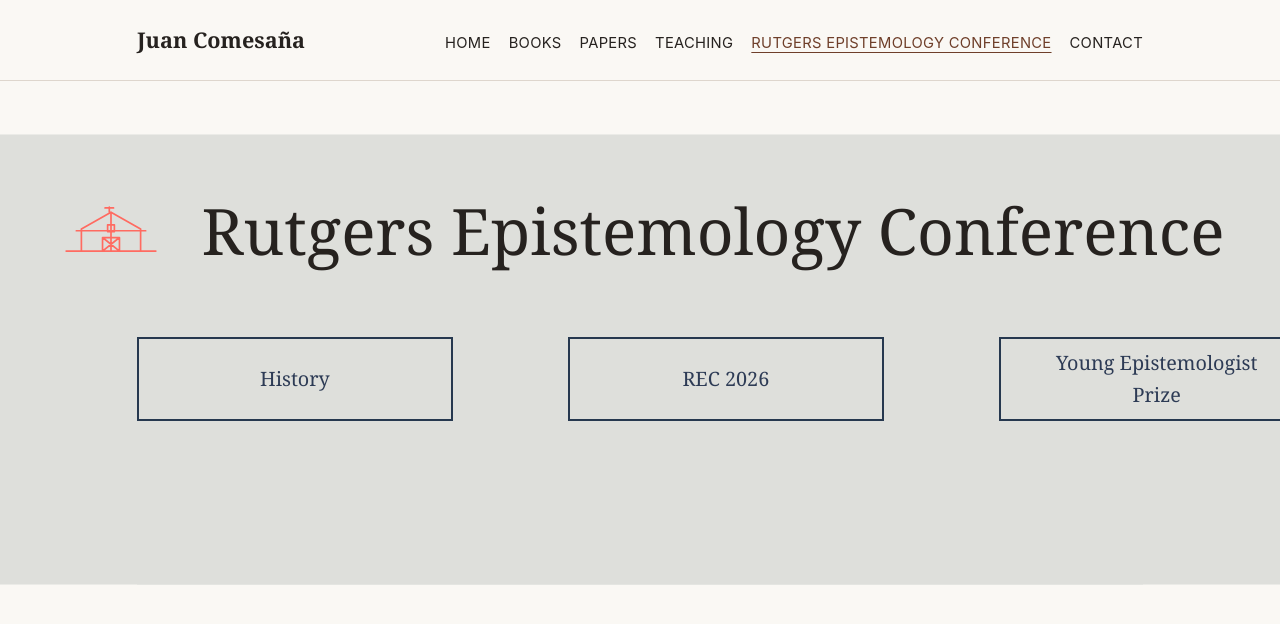
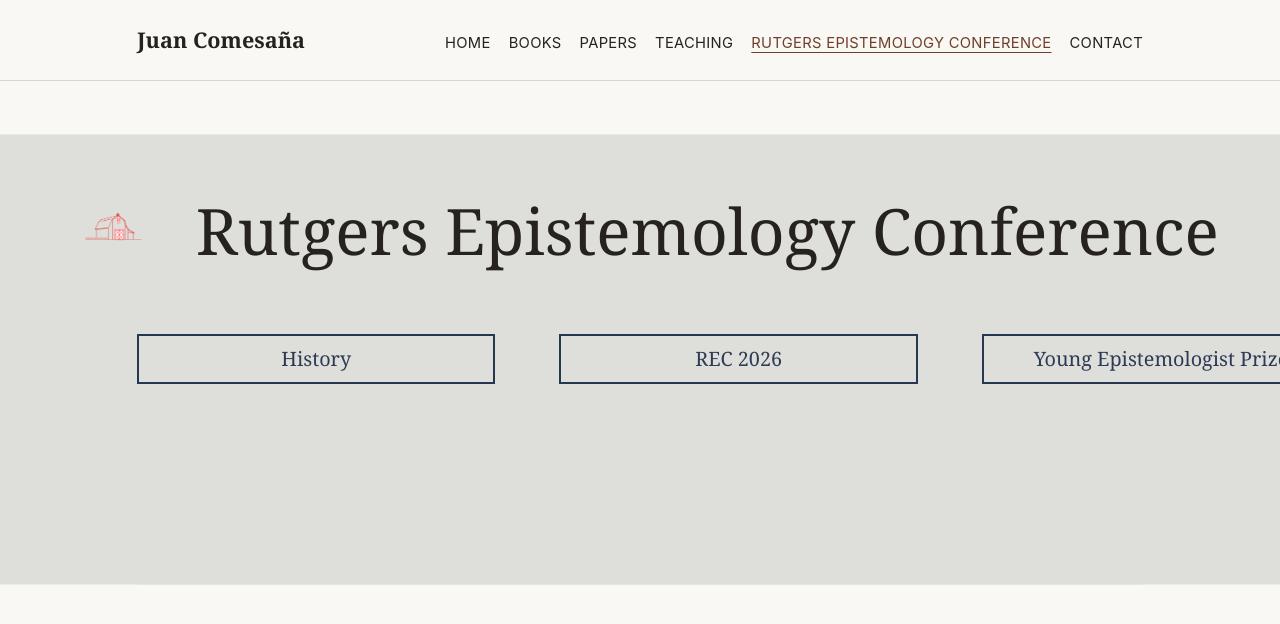
Before and after one commit to Comesana73/juancomesana.org, a Jekyll site: the page built from rec.md, in a window 1280 px wide. Shown: the top 624 px of the page. Built offline with Jekyll 4.4.1, drawn with Linux system fonts in a browser that asks for light colours.

Commit message:
Changes to REC

```diff
--- a/assets/css/site.css
+++ b/assets/css/site.css
@@ -276,35 +276,26 @@
   clip-path: inset(0 -100vmax);
   max-width: none;
   min-height: 50vh;
-  padding: 3.25rem 0 5rem;
+  padding: clamp(2.5rem, 5vw, 3.25rem) 0 clamp(3.5rem, 7vw, 5rem);
 }
 
 .rec-title-group {
   align-items: center;
   display: flex;
-  gap: 2rem;
+  gap: clamp(1rem, 2.5vw, 2rem);
   justify-content: center;
-  margin: 0 auto 3.75rem;
-  max-width: 1500px;
+  margin: 0 auto clamp(2.25rem, 5vw, 3.75rem);
+  max-width: min(94vw, 1500px);
 }
 
 .rec-icon {
-  color: #ff6b61;
-  flex: 0 0 110px;
+  flex: 0 0 clamp(82px, 8vw, 112px);
   height: auto;
-  stroke: currentColor;
-  stroke-linecap: round;
-  stroke-linejoin: round;
-  stroke-width: 2;
-  width: 110px;
-}
-
-.rec-icon path {
-  fill: none;
+  width: clamp(82px, 8vw, 112px);
 }
 
 .rec-page h1 {
-  font-size: clamp(3rem, 5vw, 4.7rem);
+  font-size: clamp(2.6rem, 5vw, 4.35rem);
   font-weight: 400;
   letter-spacing: 0;
   margin: 0;
@@ -314,11 +305,11 @@
 
 .rec-page .button-list {
   display: grid;
-  gap: clamp(2.5rem, 9vw, 9rem);
-  grid-template-columns: repeat(3, minmax(260px, 1fr));
+  gap: clamp(1.5rem, 5vw, 6rem);
+  grid-template-columns: repeat(3, minmax(280px, 1fr));
   margin: 0 auto;
   max-width: 1800px;
-  width: min(92vw, 1800px);
+  width: min(94vw, 1800px);
 }
 
 .rec-page .button-list a {
@@ -329,14 +320,32 @@
   font-family: Georgia, "Times New Roman", serif;
   font-size: 1.1rem;
   justify-content: center;
-  min-height: 3.15rem;
-  padding: 0.45rem 1.75rem;
+  min-height: 2.8rem;
+  padding: 0.35rem 1.75rem;
   text-align: center;
 }
 
 .rec-page .button-list a:hover {
   background: #26384f;
   color: #fff;
+}
+
+@media (max-width: 1100px) {
+  .rec-title-group {
+    flex-direction: column;
+  }
+
+  .rec-page h1 {
+    font-size: clamp(2.4rem, 8vw, 3.8rem);
+    white-space: normal;
+  }
+
+  .rec-page .button-list {
+    gap: 1rem;
+    grid-template-columns: 1fr;
+    max-width: 560px;
+    width: min(92vw, 560px);
+  }
 }
 
 @media (max-width: 800px) {
@@ -363,24 +372,14 @@
     grid-template-columns: 1fr;
   }
 
-  .rec-page .button-list {
-    grid-template-columns: 1fr;
-  }
-
-  .rec-title-group {
-    flex-direction: column;
-    gap: 1rem;
-    margin-bottom: 2.5rem;
-  }
-
   .rec-page h1 {
-    font-size: 2.5rem;
+    font-size: clamp(2.15rem, 12vw, 3rem);
     white-space: normal;
   }
 
   .rec-icon {
     flex-basis: auto;
-    width: 90px;
+    width: 86px;
   }
 
   .rec-page {
--- a/rec.md
+++ b/rec.md
@@ -8,10 +8,7 @@
 <div class="content content--center rec-page">
 
 <div class="rec-title-group">
-  <svg class="rec-icon" viewBox="0 0 130 70" role="img" aria-labelledby="rec-icon-title">
-    <title id="rec-icon-title">Simple line drawing of a barn</title>
-    <path d="M12 58h106M30 58V32l35-20 35 20v26M24 34h82M65 12v46M55 58V42h20v16M55 42l20 16M75 42L55 58M61 27h8v8h-8zM63 13v-7M58 7h10" />
-  </svg>
+  <img class="rec-icon" src="{{ '/assets/images/rec-icon.webp' | relative_url }}" alt="" aria-hidden="true">
   <h1>Rutgers Epistemology Conference</h1>
 </div>
 
```
Also changed, not shown: assets/images/rec-icon.webp (added).
